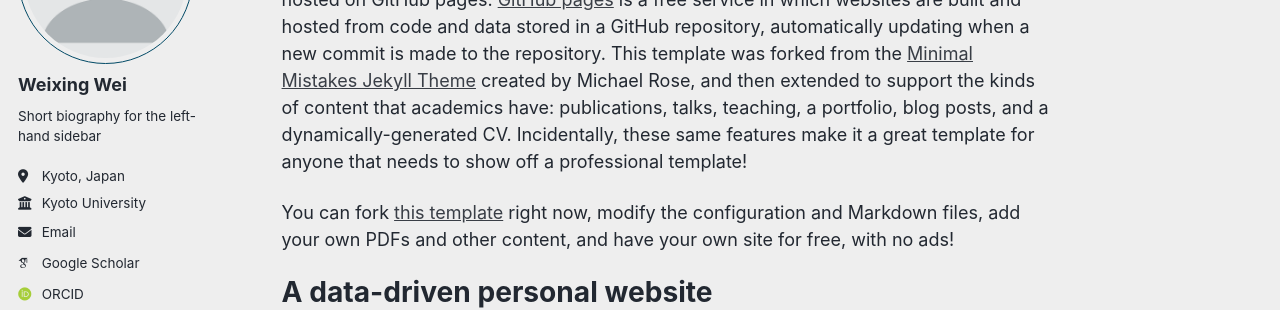
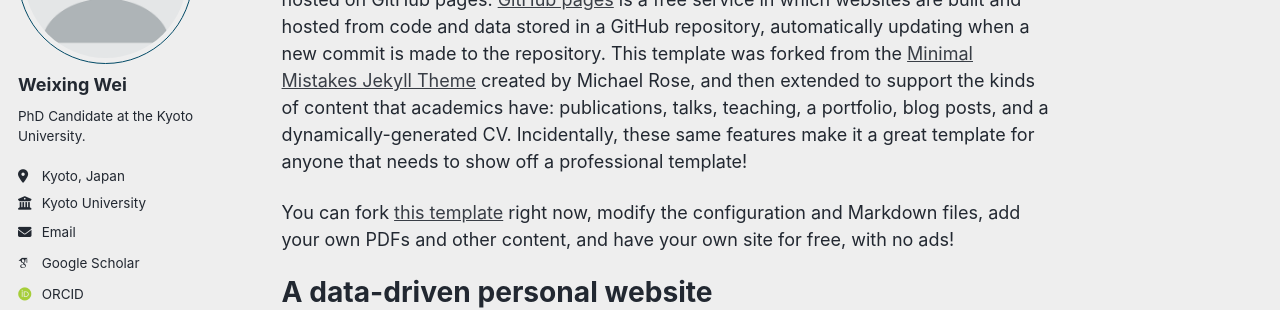
Before and after one commit to WX-Wei/WX-Wei.github.io, a Jekyll site: the page built from _pages/about.md, in a window 1280 px wide. Shown: the part 210-520 px from the top of the page. Built offline with Jekyll 4.4.1, drawn with Linux system fonts in a browser that asks for light colours; some web fonts are replaced; a script bundle is joined from its source files by our own code; library files that are not in the unit come from our copies.

Commit message:
Update bio in configuration file

```diff
--- a/_config.yml
+++ b/_config.yml
@@ -26,7 +26,7 @@ author:
   avatar           : "profile.png"
   name             : "Weixing Wei"
   pronouns         : # example: "she/her"
-  bio              : "Short biography for the left-hand sidebar"
+  bio              : "PhD Candidate at the Kyoto University."
   location         : "Kyoto, Japan"
   employer         : "Kyoto University"
   uri              : # URL
```
